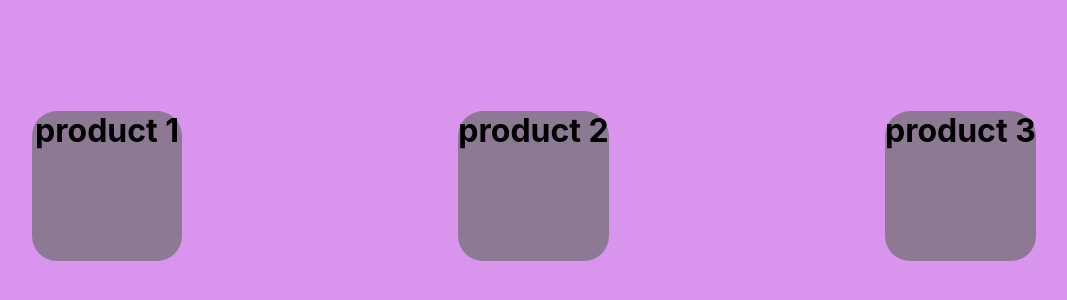
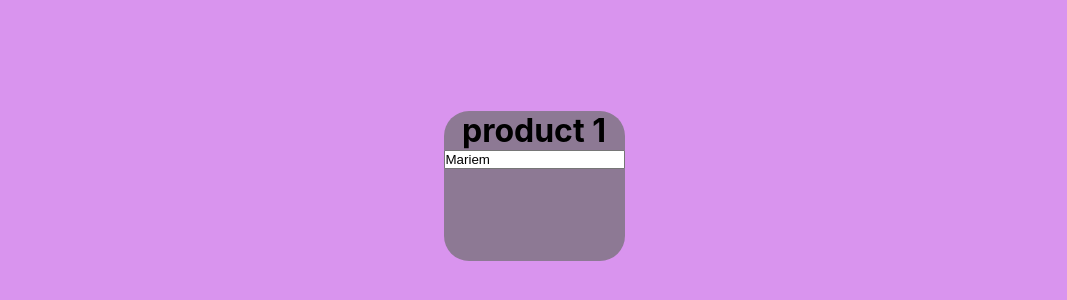
Before and after one commit to MariemBok/MERN-Stack-Project, a React (Create React App) app in the folder first_react_project/: page / in a window 1280 px wide. Shown: the part 214-514 px from the top of the page, without its empty margins (106-1173 px from the left). Built offline with nearby package versions, Linux system fonts and the light colour scheme.

Commit message:
understood the useState hook

```diff
--- a/first_react_project/src/App.js
+++ b/first_react_project/src/App.js
@@ -24,8 +24,6 @@ function App() {
   return (
     <AppFrame className="app">
       <Product name="product 1"/>
-      <Product name="product 2"/>
-      <Product name="product 3"/>
     </AppFrame>
   );
 }
--- a/first_react_project/src/Components/Product.js
+++ b/first_react_project/src/Components/Product.js
@@ -1,4 +1,4 @@
-import React from "react";
+import React, {useState} from "react";
 import styled from "styled-components";
 
 const ProductFrame = styled.div`
@@ -10,29 +10,21 @@ const ProductFrame = styled.div`
   display: flex;
   flex-direction: column;
 `;
-const ProductImageWrapper = styled.div`
-  margin: 5px;
-  max-width: 150px;
-`;
-const ProductImage = styled.img`
-  width: 100%;
-  height: 100%;
-  border-radius: 25px;
-`;
-const ProductInfoWrapper = styled.div`
-  margin-top: auto;
-  margin-bottom: 5px;
-  display: flex;
-  flex-direction: column;
-  & > span {
-    text-align: center`;
+
 
 function Product(props){
+    const [namen, setName] = useState('Mariem');
+    function changeName(e){
+        setName (e.target.value);
+    }
+
     return (
         <ProductFrame>
 
          <h1>{props.name}</h1>
-
+         <input  value = {namen}
+            onChange = {changeName}>
+         </input>
 
         </ProductFrame>
     );
```
